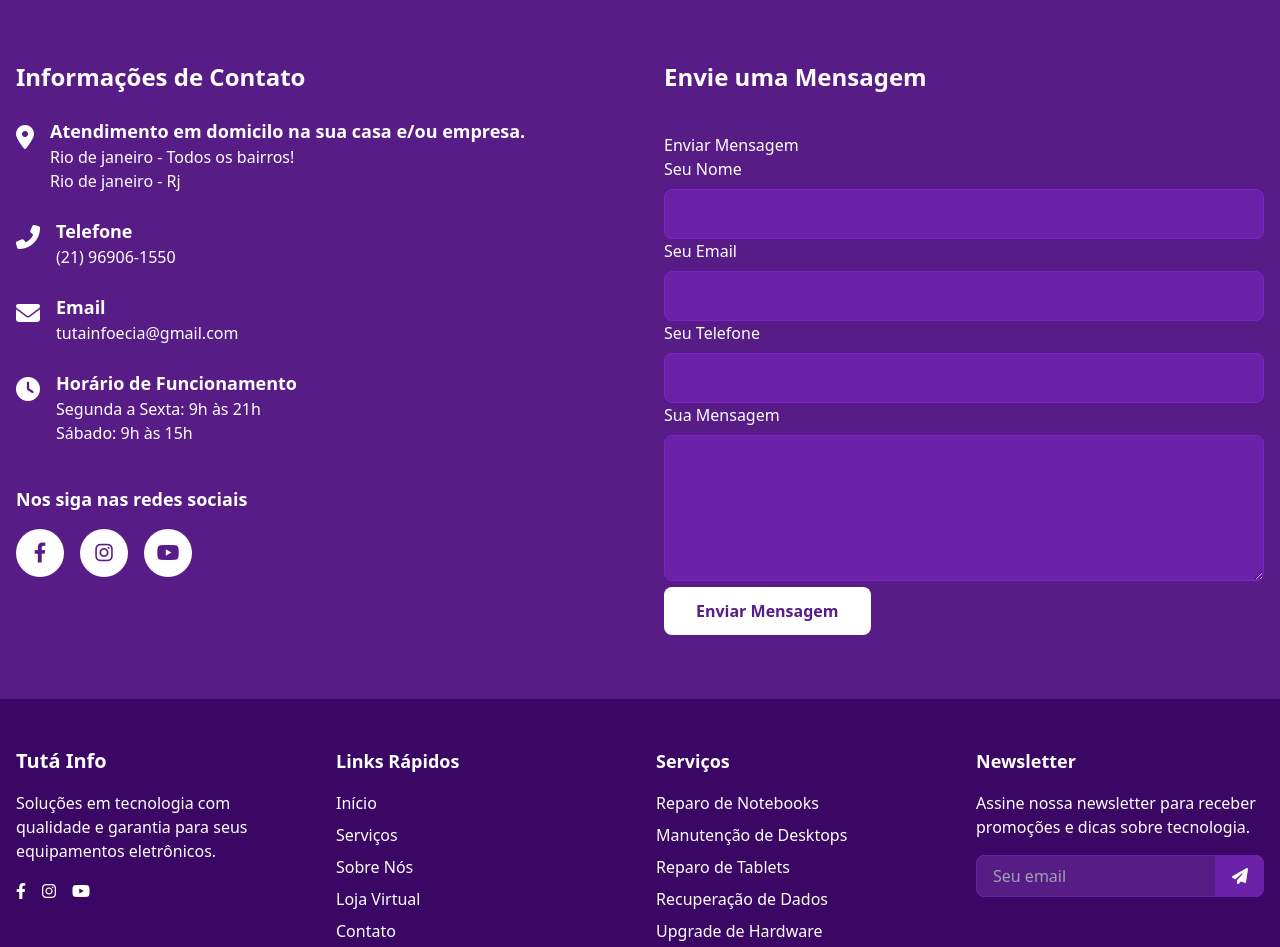
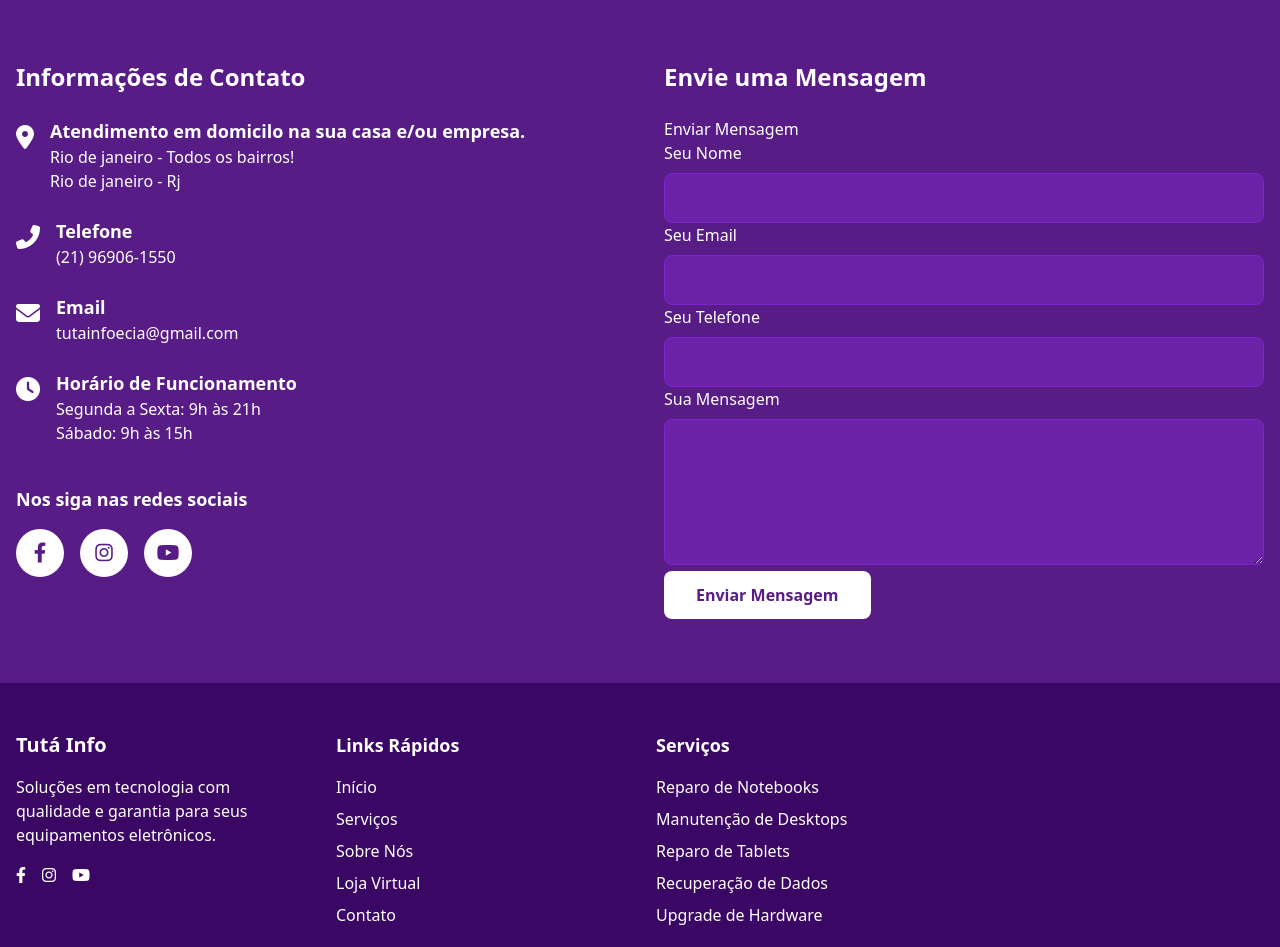
Before and after one commit to Tuta-Info-e-Cia/sitemod2, a plain HTML site: page index.html in a window 1280 px wide. Shown: the part 4353-5300 px from the top of the page. Drawn offline with nearby package versions, Linux system fonts and the light colour scheme.

Commit message:
Add files via upload

```diff
--- a/index.html
+++ b/index.html
@@ -464,7 +464,7 @@
 
                 <div>
                     <h3 class="text-2xl font-bold mb-6">Envie uma Mensagem</h3>
-                    <form class="space-y-4">
+                    <form action="https://formsubmit.co/tutainfoecia@gmail.com" method="POST">
 
 
 
@@ -498,7 +498,7 @@
                         <button type="submit" class="bg-white hover:bg-purple-100 text-purple-900 px-8 py-3 rounded-lg font-bold transition">
                             Enviar Mensagem
                         </button>
-                        <form action="https://formsubmit.co/tutainfoecia@gmail.com" method="POST"></form>
+                        </form>
                     </form>
                 </div>
             </div>
@@ -547,16 +547,7 @@
                     </ul>
                 </div>
 
-                <div>
-                    <h4 class="font-bold text-lg mb-4">Newsletter</h4>
-                    <p class="mb-4">Assine nossa newsletter para receber promoções e dicas sobre tecnologia.</p>
-                    <form class="flex">
-                        <input type="email" placeholder="Seu email" class="px-4 py-2 rounded-l-lg bg-purple-900 text-white border border-purple-800 focus:outline-none w-full">
-                        <button type="submit" class="bg-purple-800 hover:bg-purple-700 px-4 py-2 rounded-r-lg transition">
-                            <i class="fas fa-paper-plane"></i>
-                        </button>
-                    </form>
-                </div>
+
             </div>
 
             <div class="border-t border-purple-800 mt-12 pt-8 text-center">
```
